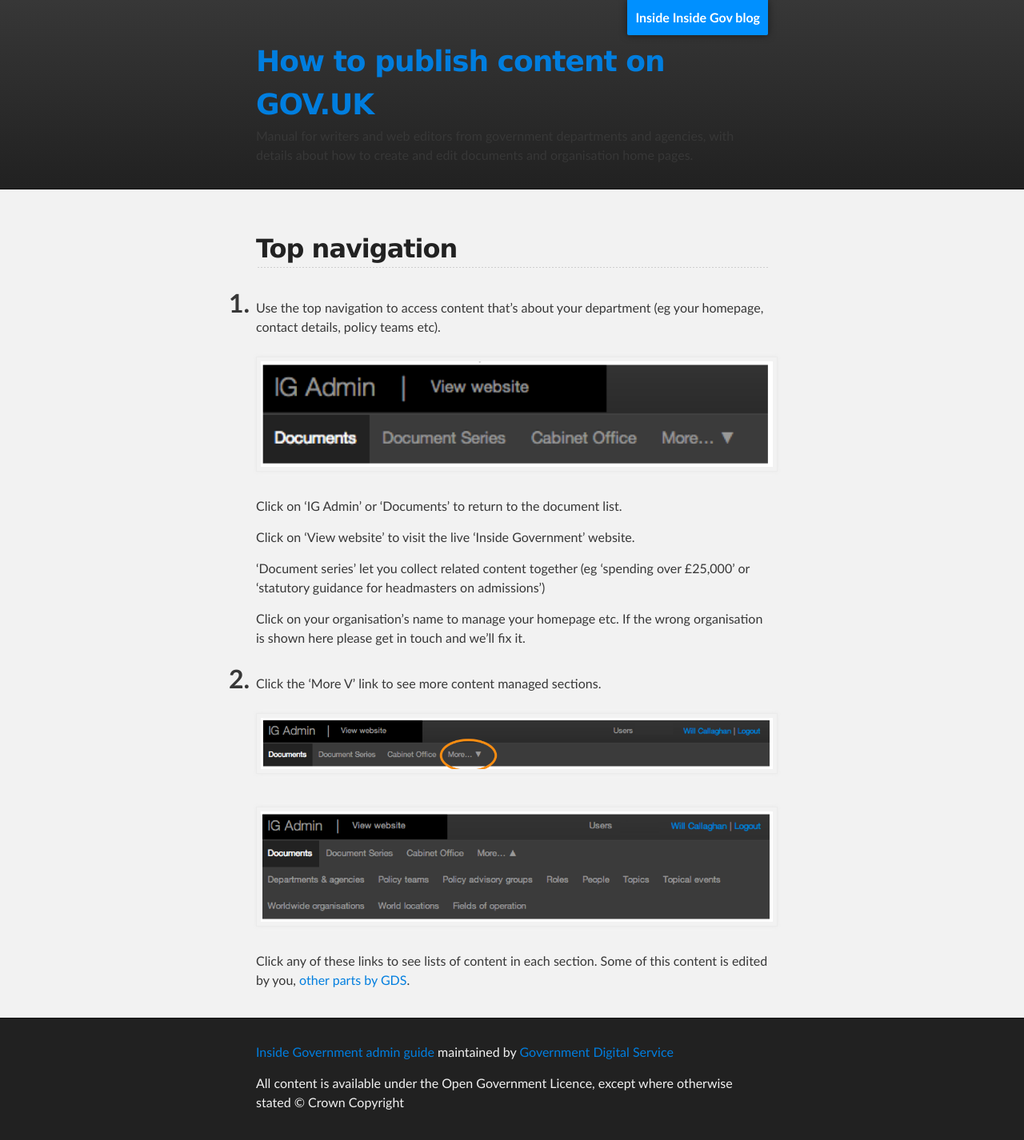
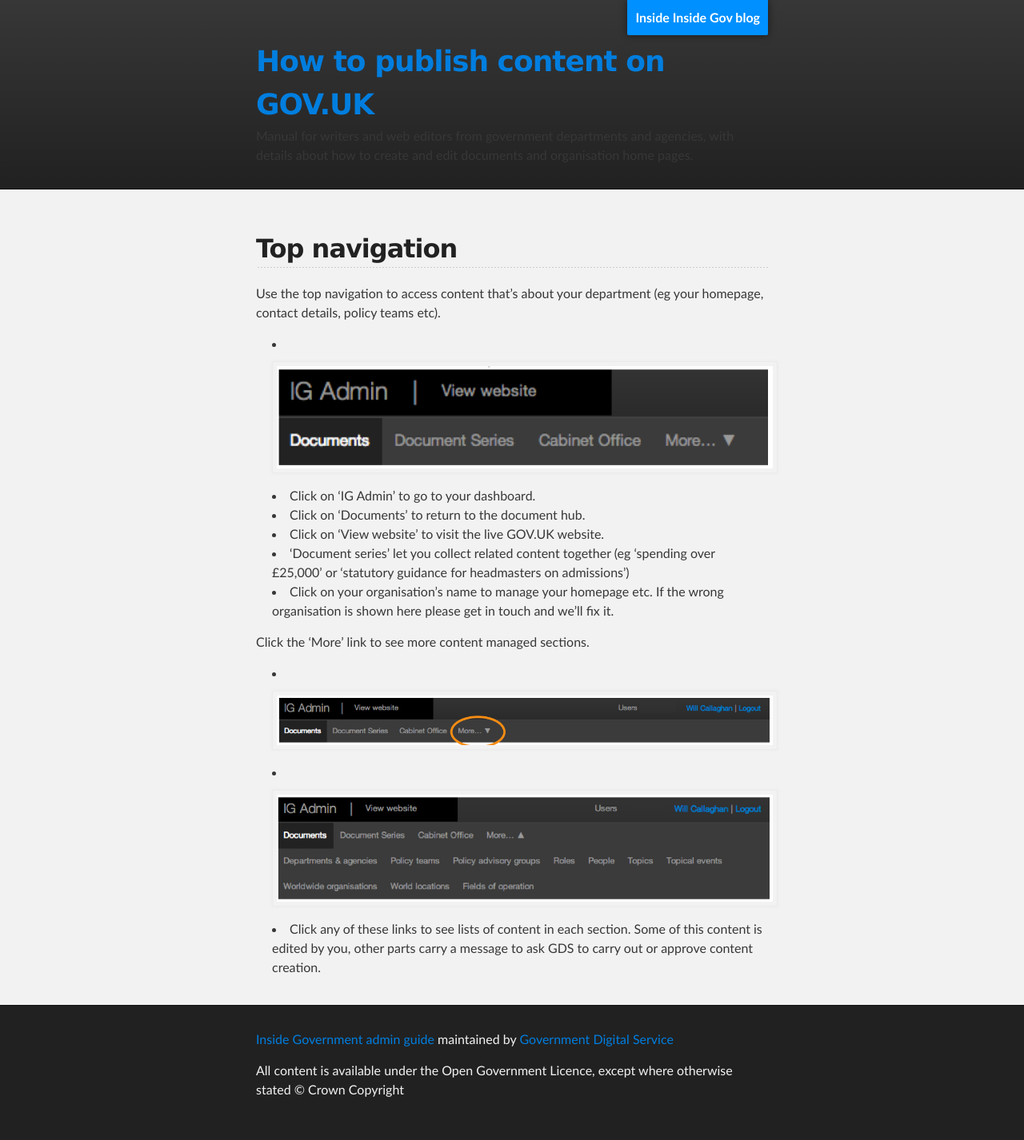
Before and after one commit to alphagov/inside-government-admin-guide, a Jekyll site: the page built from first-steps/top-navigation.md, in a window 1280 px wide. Shown: the whole page at 80% size. Built offline with Jekyll 4.4.1, drawn with Linux system fonts in a browser that asks for light colours.

Commit message:
Update top-navigation.md
title line

```diff
--- a/first-steps/top-navigation.md
+++ b/first-steps/top-navigation.md
@@ -5,23 +5,18 @@
 
 ## Top navigation
 
-1. Use the top navigation to access content that's about your department (eg your homepage, contact details, policy teams etc).
+Use the top navigation to access content that's about your department (eg your homepage, contact details, policy teams etc).
 
-	![Top navigation 1](top-navigation-1.png)
-
-	Click on ‘IG Admin’ or ‘Documents’ to return to the document list.
-
-	Click on 'View website' to visit the live ‘Inside Government’ website.
-
-	'Document series' let you collect related content together (eg ‘spending over £25,000’ or ‘statutory guidance for headmasters on admissions’)
-
-	Click on your organisation's name to manage your homepage etc. If the wrong organisation is shown here please get in touch and we’ll fix it.
+* ![Top navigation 1](top-navigation-1.png)
+* Click on 'IG Admin' to go to your dashboard.
+* Click on ‘Documents’ to return to the document hub.
+* Click on 'View website' to visit the live GOV.UK website.
+* 'Document series' let you collect related content together (eg ‘spending over £25,000’ or ‘statutory guidance for headmasters on admissions’)
+* Click on your organisation's name to manage your homepage etc. If the wrong organisation is shown here please get in touch and we’ll fix it.
 
 
-2. Click the 'More V' link to see more content managed sections.
+Click the 'More' link to see more content managed sections.
 
-	![Top navigation 2](top-navigation-2.png)
-
-	![Top navigation 3](top-navigation-3.png)
-
-	Click any of these links to see lists of content in each section. Some of this content is edited by you, [other parts by GDS](gds-only-tasks.html).
+* ![Top navigation 2](top-navigation-2.png)
+* ![Top navigation 3](top-navigation-3.png)
+* Click any of these links to see lists of content in each section. Some of this content is edited by you, other parts carry a message to ask GDS to carry out or approve content creation.
```
